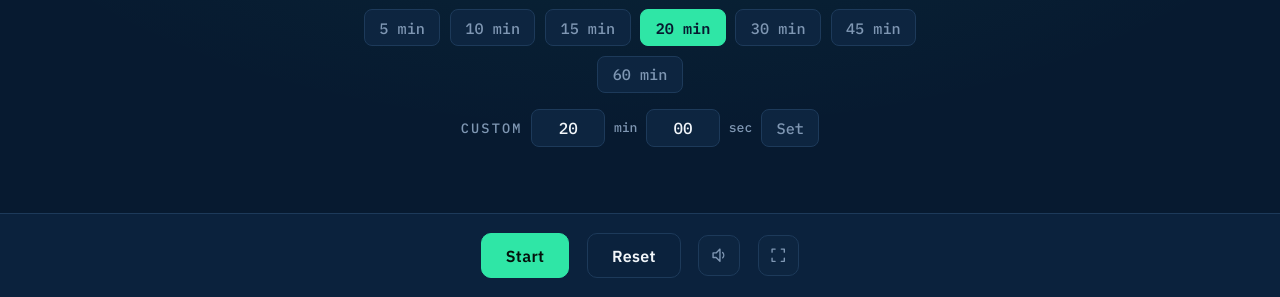
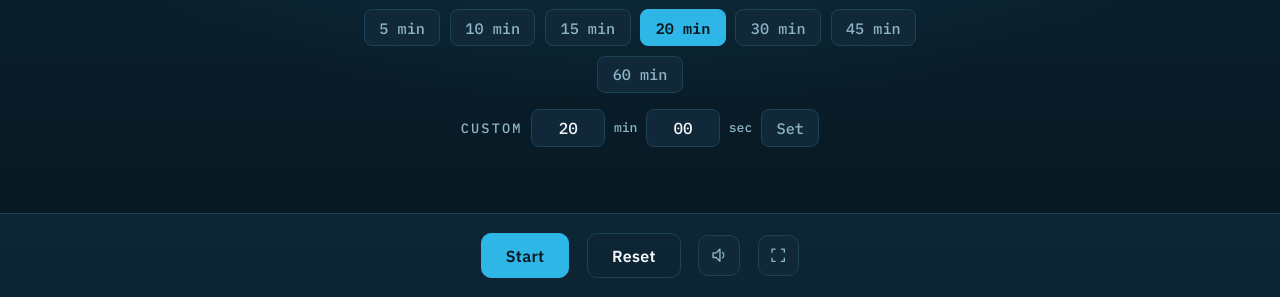
Before and after one commit to ivistasolutions/Naavik-manthan-timer, a plain HTML site: page index.html in a window 1280 px wide. Shown: the part 503-800 px from the top of the page. Drawn offline with Linux system fonts and the light colour scheme.

Commit message:
color theme changed

```diff
--- a/index.html
+++ b/index.html
@@ -7,23 +7,26 @@
 <link rel="stylesheet" href="https://fonts.googleapis.com/css2?family=IBM+Plex+Mono:wght@500;600;700&family=IBM+Plex+Sans:wght@400;500;600&display=swap">
 <style>
   :root{
-    --bg: #071a30;
-    --panel: #0d2540;
-    --grid-line: #1d3a5a;
-    --text-primary: #f2f6fa;
-    --text-muted: #7f97b3;
-    --text-faint: #48607e;
-    --c-safe: #2fe6a6;
-    --c-safe-dim: #0f4536;
-    --c-warn: #ffcf3f;
-    --c-warn-dim: #4a3d10;
-    --c-alert: #ff9a3f;
-    --c-alert-dim: #4a2c0f;
-    --c-critical: #ff4b4b;
-    --c-critical-dim: #4a1414;
+    /* Drawn from the Naavik Manthan mark: charcoal #2e393f, sand #c9cbb6, sky #83d1dd, wave #28acdd / #1563a1 */
+    --bg: #071820;
+    --panel: #102838;
+    --grid-line: #1c4258;
+    --text-primary: #f3f7fa;
+    --text-muted: #8eb4c6;
+    --text-faint: #5d8496;
+    --sand: #c9cbb6;
+    --c-safe: #2eb6e6;
+    --c-safe-dim: #0c3348;
+    --c-warn: #e4c56a;
+    --c-warn-dim: #3d3416;
+    --c-alert: #f0a04a;
+    --c-alert-dim: #3d2a12;
+    --c-critical: #f25b5b;
+    --c-critical-dim: #4a1818;
     --state-color: var(--c-safe);
     --state-dim: var(--c-safe-dim);
-    --focus: #7fd4ff;
+    --focus: #83d1dd;
+    --ink: #071820;
   }
 
   *{ box-sizing: border-box; }
@@ -48,8 +51,9 @@
     display: flex;
     flex-direction: column;
     background:
-      radial-gradient(ellipse 80% 60% at 50% 38%, color-mix(in srgb, var(--state-color) 7%, transparent), transparent 70%),
-      var(--bg);
+      radial-gradient(ellipse 46% 30% at 50% 14%, color-mix(in srgb, var(--sand) 28%, transparent), transparent 72%),
+      radial-gradient(ellipse 72% 52% at 50% 40%, color-mix(in srgb, var(--state-color) 16%, transparent), transparent 70%),
+      linear-gradient(180deg, #123044 0%, #0b2232 40%, var(--bg) 100%);
     transition: background 600ms ease;
   }
 
@@ -272,7 +276,7 @@
   .btn.primary{
     background: var(--c-safe);
     border-color: var(--c-safe);
-    color: #04120c;
+    color: var(--ink);
   }
   .btn.primary.running{
     background: var(--c-warn);
```
Also changed, not shown: 1 other file.
